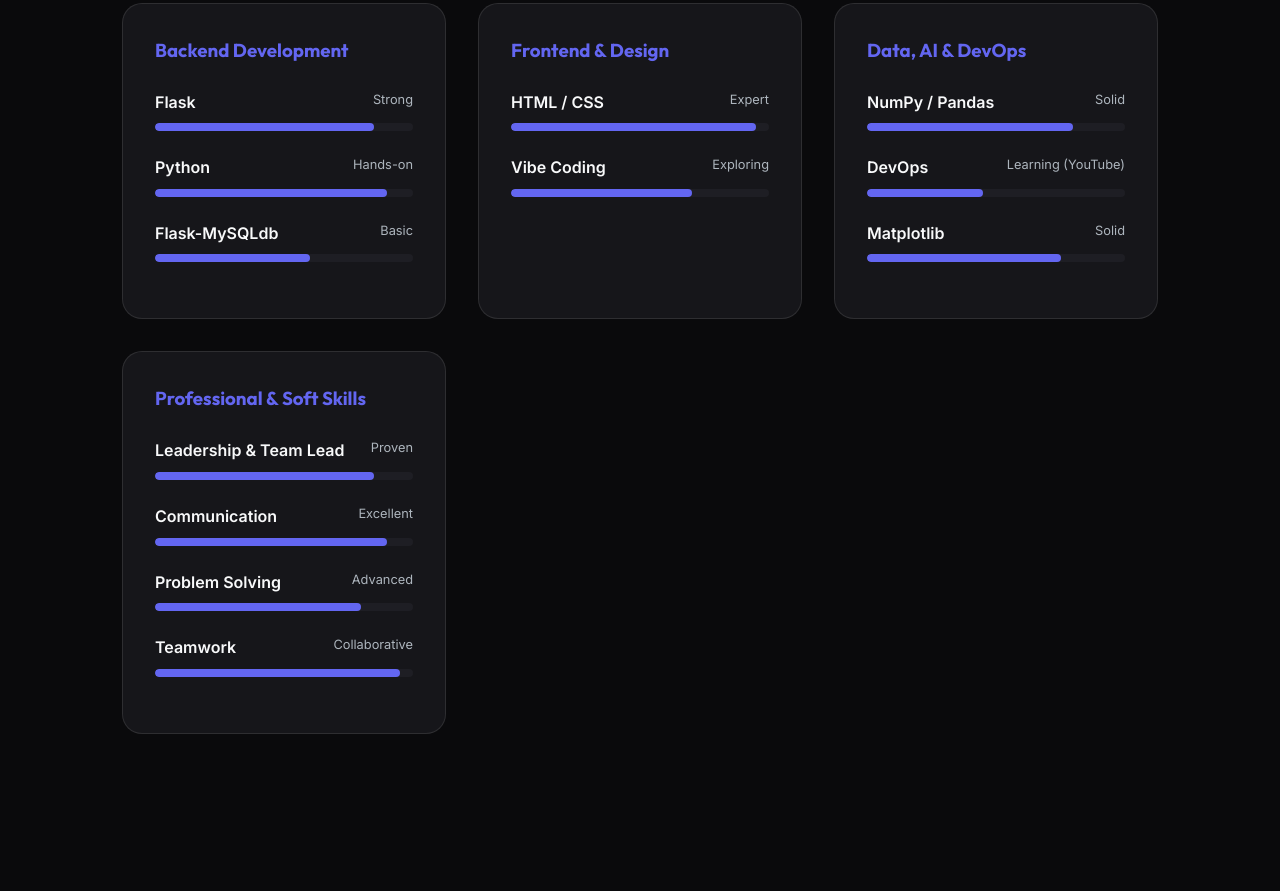
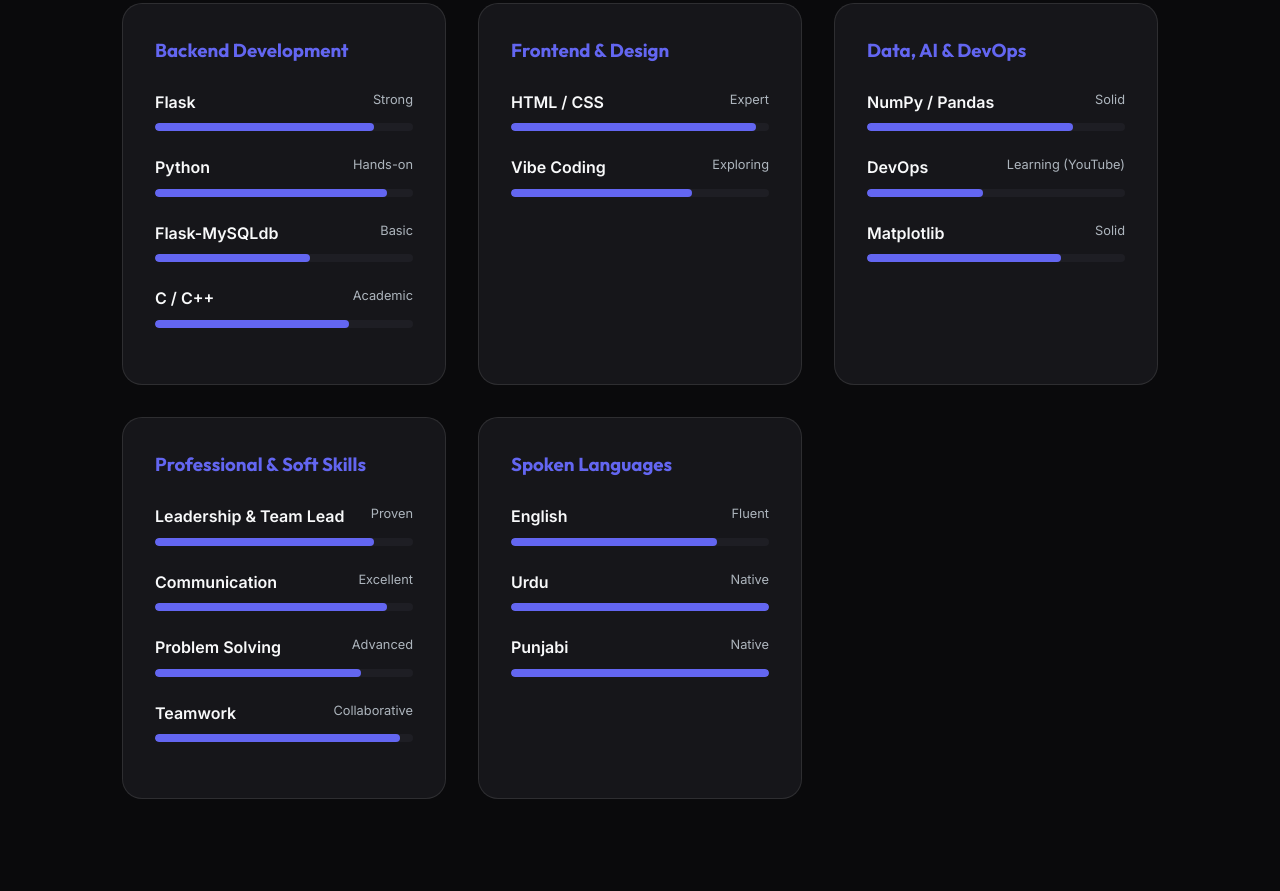
Before and after one commit to Abdullahanish/portfolio, a plain HTML site: page index.html in a window 1280 px wide. Shown: the part 1548-2439 px from the top of the page. Drawn offline with Linux system fonts and the light colour scheme.

Commit message:
Update expertise section: Add C/C++ skill and spoken languages (English, Urdu, Punjabi)

```diff
--- a/index.html
+++ b/index.html
@@ -107,6 +107,13 @@
                                 <div class="bar-fill" style="width: 60%;"></div>
                             </div>
                         </div>
+                        <div class="skill-item">
+                            <span class="skill-name">C / C++</span>
+                            <span class="skill-level">Academic</span>
+                            <div class="skill-bar">
+                                <div class="bar-fill" style="width: 75%;"></div>
+                            </div>
+                        </div>
                     </div>
                 </div>
                 <div class="skill-category reveal">
@@ -183,6 +190,32 @@
                             <span class="skill-level">Collaborative</span>
                             <div class="skill-bar">
                                 <div class="bar-fill" style="width: 95%;"></div>
+                            </div>
+                        </div>
+                    </div>
+                </div>
+                <div class="skill-category reveal">
+                    <h3>Spoken Languages</h3>
+                    <div class="skill-items">
+                        <div class="skill-item">
+                            <span class="skill-name">English</span>
+                            <span class="skill-level">Fluent</span>
+                            <div class="skill-bar">
+                                <div class="bar-fill" style="width: 80%;"></div>
+                            </div>
+                        </div>
+                        <div class="skill-item">
+                            <span class="skill-name">Urdu</span>
+                            <span class="skill-level">Native</span>
+                            <div class="skill-bar">
+                                <div class="bar-fill" style="width: 100%;"></div>
+                            </div>
+                        </div>
+                        <div class="skill-item">
+                            <span class="skill-name">Punjabi</span>
+                            <span class="skill-level">Native</span>
+                            <div class="skill-bar">
+                                <div class="bar-fill" style="width: 100%;"></div>
                             </div>
                         </div>
                     </div>
```
